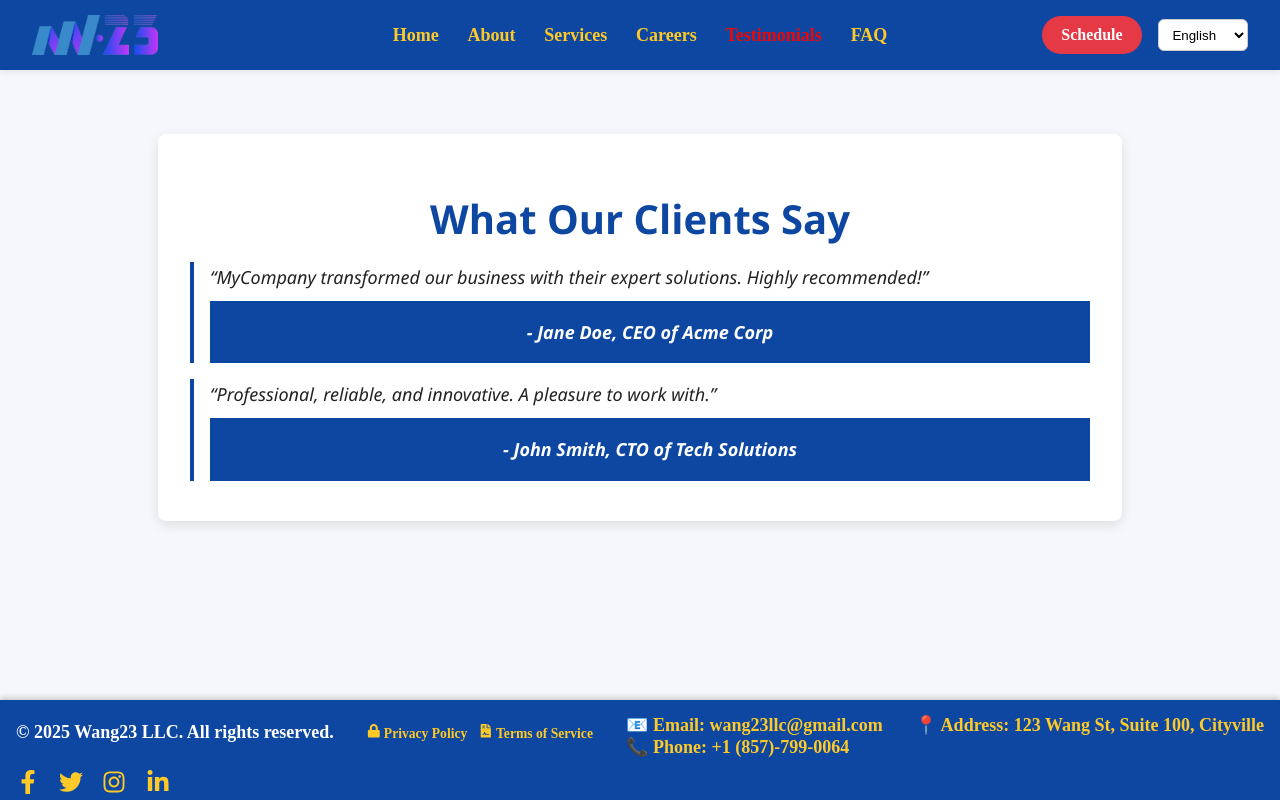
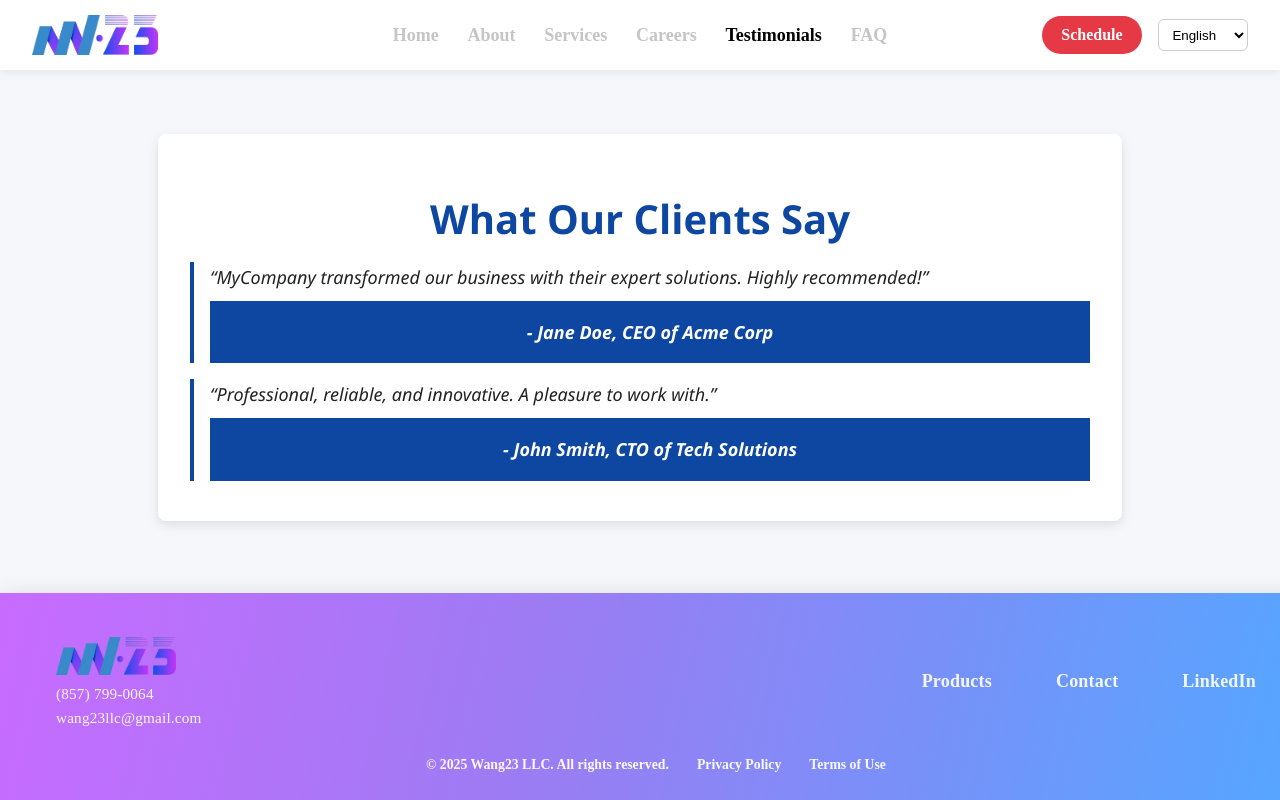
Before and after one commit to ZhengxuWangAndy/Wang23-Website, a React (Vite) app: page /testimonials in a window 1280 px wide. Built offline with nearby package versions, Linux system fonts and the light colour scheme.

Commit message:
modified Header and Footer components

```diff
--- a/src/components/Footer.tsx
+++ b/src/components/Footer.tsx
@@ -1,42 +1,39 @@
-import React from 'react';
-import { FaFacebookF, FaTwitter, FaInstagram, FaLinkedinIn, FaLock, FaFileContract } from 'react-icons/fa';
-
-import { Link } from 'react-router-dom';
-import '../styles/Footer.css';
+import React from "react";
+import { Link } from "react-router-dom";
+import logo from "../assets/images/logo.png";
+import "../styles/Footer.css";
 
 const Footer: React.FC = () => {
+  const year = new Date().getFullYear();
+
   return (
     <footer className="footer">
-      <p>© {new Date().getFullYear()} Wang23 LLC. All rights reserved.</p>
+      <div className="footer__inner">
+        <div className="footer__brand">
+          <img src={logo} alt="Wang23 LLC" className="footer__logo" />
+          <div className="footer__contact">
+            <a href="tel:+18577990064">(857) 799-0064</a>
+            <a href="mailto:wang23llc@gmail.com">wang23llc@gmail.com</a>
+          </div>
+        </div>
 
-      <div className="footer-links">
-        <Link to="/privacy-policy"><FaLock className="footer-icon" /> Privacy Policy</Link>
-        <Link to="/terms-of-service"><FaFileContract className="footer-icon" /> Terms of Service</Link>
+        <nav className="footer__nav" aria-label="Footer">
+          <ul>
+            <li><Link to="/products">Products</Link></li>
+            <li><Link to="/contact">Contact</Link></li>
+            <li>
+              <a href="https://www.linkedin.com/company/wang23" target="_blank" rel="noopener noreferrer">
+                LinkedIn
+              </a>
+            </li>
+          </ul>
+        </nav>
       </div>
 
-      <div className="footer-contact-wrapper">
-        <div className="footer-contact-info">
-          <p>📧 Email: <a href="mailto:wang23llc@gmail.com">wang23llc@gmail.com</a></p>
-          <p>📞 Phone: <a href="tel:+18577990064">+1 (857)-799-0064</a></p>
-        </div>
-        <div className="footer-contact-address">
-          <p>📍 Address: 123 Wang St, Suite 100, Cityville</p>
-        </div>
-      </div>
-
-      <div className="social-icons-vertical">
-        <a href="https://facebook.com" target="_blank" rel="noopener noreferrer" aria-label="Facebook">
-          <FaFacebookF />
-        </a>
-        <a href="https://twitter.com" target="_blank" rel="noopener noreferrer" aria-label="Twitter">
-          <FaTwitter />
-        </a>
-        <a href="https://instagram.com" target="_blank" rel="noopener noreferrer" aria-label="Instagram">
-          <FaInstagram />
-        </a>
-        <a href="https://linkedin.com" target="_blank" rel="noopener noreferrer" aria-label="LinkedIn">
-          <FaLinkedinIn />
-        </a>
+      <div className="footer__legal">
+        <span>© {year} Wang23 LLC. All rights reserved.</span>
+        <Link to="/privacy-policy">Privacy Policy</Link>
+        <Link to="/terms-of-service">Terms of Use</Link>
       </div>
     </footer>
   );
--- a/src/styles/Footer.css
+++ b/src/styles/Footer.css
@@ -1,210 +1,197 @@
+/* --- Footer wrapper --- */
 .footer {
-  position: flex;
-  top: auto;
-  bottom: 0;
-  left: 0;
-  width: 100vw;
-  background-color: #0d47a1;
-  color: white;
-  padding: 0.5rem 1rem;        /* Reduced vertical padding */
-  box-sizing: border-box;
+  width: 100%;
+  color: #fff;
+  background: linear-gradient(102deg, #c86bff 0%, #9b7cf3 42%, #53a7ff 100%);
+  border-radius: 12px;
+  box-shadow: 0 6px 24px rgba(0, 0, 0, 0.16),
+    inset 0 0 0 1px rgba(255, 255, 255, 0.06);
+  -webkit-font-smoothing: antialiased;
+  -moz-osx-font-smoothing: grayscale;
+}
+
+/* thin rails like the mock (softer + 1px) */
+.footer::before,
+.footer::after {
+  content: "";
+  display: block;
+  height: 1px;
+  background: rgba(255, 255, 255, 0.16);
+  border-radius: 12px;
+}
+
+/* left brand/contact | right nav */
+.footer__inner {
+  max-width: 1200px;
+  margin: 0 auto;
+  padding: 28px 24px 18px;
+  display: grid;
+  grid-template-columns: auto 1fr;
+  align-items: center;
+  gap: 24px;
+}
+
+/* Left: brand + contact */
+.footer__brand {
+  display: grid;
+  align-content: start;
+  justify-items: start;
+  gap: 10px;
+  text-align: left;
+}
+
+.footer__logo {
+  height: 38px;
+  width: auto;
+}
+
+.footer__contact {
+  display: grid;
+  gap: 6px;
+  font-size: 0.95rem;
+  font-weight: 500;
+  letter-spacing: 0.2px;
+  opacity: 0.95;
+}
+.footer__contact a {
+  color: #fff;
+  text-decoration: none;
+}
+.footer__contact a:hover {
+  text-decoration: underline;
+}
+.footer__nav {
+  justify-self: end;
+}
+.footer__nav ul {
+  display: grid;
+  grid-auto-flow: column;
+  gap: 64px;
+  list-style: none;
+  margin: 0;
+  padding: 0;
+  align-items: center;
+}
+.footer__nav a {
+  color: #fff;
+  text-decoration: none;
+  font-weight: 600;
+  letter-spacing: 0.2px;
+  opacity: 0.92;
+  transition: opacity 0.2s ease;
+}
+.footer__nav a:hover {
+  opacity: 1;
+}
+
+/* Legal row centered  */
+.footer__legal {
+  max-width: 1200px;
+  margin: 0 auto;
+  padding: 12px 24px 18px;
+  border-top: 1px solid rgba(255, 255, 255, 0.18);
   display: flex;
   flex-wrap: wrap;
+  gap: 28px;
+  justify-content: center;
   align-items: center;
-  justify-content: space-between;
-  font-size: 0.85rem;          /* Slightly smaller font size */
-  box-shadow: 0 -2px 6px rgba(0,0,0,0.2);
-  user-select: none;
-  max-height: 100px;           /* Reduced max height */
-  overflow: hidden;            /* Prevent overflow if content tries to expand */
+  font-size: 0.86rem;
+  font-weight: 600;
+  opacity: 0.95;
+}
+.footer__legal a {
+  color: #fff;
+  text-decoration: none;
+}
+.footer__legal a:hover {
+  text-decoration: underline;
+}
+.footer::before,
+.footer::after {
+  content: none !important; /* kills the top/bottom rails */
+  display: none !important;
 }
 
-.footer p {
-  margin: 0;
-  color: inherit;
-  text-decoration: none;
-  font-weight: 600;
-  transition: color 0.3s ease;
-  line-height: 1.1;            /* Tighter line height */
+.footer__legal {
+  border-top: 0 !important;
 }
-
-.footer-links {
-  display: flex;
-  gap: 0.75rem;                /* Reduced gap */
-  flex-wrap: wrap;             /* Wrap if needed on smaller screens */
+.footer {
+  box-shadow: 0 6px 24px rgba(0, 0, 0, 0.16) !important; /* outer only */
 }
-
-.footer-links a {
-  color: #ffca28;
-  text-decoration: none;
-  font-weight: 600;
-  transition: color 0.3s ease;
-  white-space: nowrap;         /* Prevent link wrapping */
-  font-size: 0.85rem;          /* Smaller font size for links */
-}
-
-.footer-links a:hover {
-  color: #f9a825;
-}
-
-/* Social icons container */
-.social-icons {
-  display: flex;
-  gap: 1rem;
-  align-items: center;
-}
-
-.social-icons a {
-  color: #ffca28;
-  transition: color 0.3s ease;
-  display: inline-flex;
-  align-items: center;
-  justify-content: center;
-  font-size: 1.6rem;          /* Slightly smaller than before */
-}
-
-.social-icons a:hover {
-  color: #f9a825;
-}
-
-.icon {
-  width: 20px;                 /* Slightly smaller icons */
-  height: 20px;
-  fill: currentColor;
-  transition: transform 0.3s ease;
-}
-
-.social-icons a:hover .icon {
-  transform: scale(1.1);
-}
-
-.footer-contact {
-  margin-top: 0.5rem;          /* Reduced top margin */
-  font-size: 0.75rem;          /* Smaller font size */
-  color: #ffca28;
-  display: flex;
-  flex-direction: column;
-  gap: 0.15rem;                /* Smaller gap */
-  line-height: 1.1;
-}
-
-.footer-contact a {
-  color: #f9a825;
-  color: inherit;
-  text-decoration: none;
-  font-weight: 500;
-}
-
-.footer-contact a:hover {
-  color: #f9a825;
-  text-decoration: none;
+.footer {
+  border-radius: 0;
 }
 
 /* Responsive */
-@media (max-width: 600px) {
-  .footer {
-    flex-direction: column;
-    gap: 0.5rem;
-    text-align: center;
-    max-height: none;          /* Let it expand naturally on small screens */
-    padding: 0.75rem 1rem;
-  }
-
-  .footer-links {
-    justify-content: center;
-    width: 100%;
-    gap: 0.5rem;
-  }
-
-  .social-icons {
-    justify-content: center;
-    width: 100%;
-    margin-top: 0.25rem;
-  }
-
-  .footer-contact {
-    align-items: center;
-    text-align: center;
-    margin-top: 0.5rem;
-    gap: 0.2rem;
+/* Slightly tighten spacing on medium screens */
+@media (max-width: 1024px) {
+  .footer__nav ul {
+    gap: 40px;
   }
 }
 
-/* Horizontal social icons container renamed for clarity */
-.social-icons-vertical {
-  display: flex;
-  flex-direction: row;
-  gap: 1.2rem;
-  margin-top: 0.75rem;
-  justify-content: center;
-  align-items: center;
+/* Single-column layout, centered nav on tablets */
+@media (max-width: 820px) {
+  .footer__inner {
+    grid-template-columns: 1fr;
+    gap: 18px;
+    text-align: center;
+  }
+  .footer__brand {
+    justify-items: center;
+    text-align: center;
+  }
+  .footer__nav {
+    justify-self: center;
+  }
+  .footer__nav ul {
+    gap: 24px;
+  }
+  .footer {
+    --footer-h: 140px;
+  }
 }
 
-.social-icons-vertical a {
-  color: #ffca28;
-  font-size: 1.5rem;
-  transition: color 0.3s ease;
+/* small phones */
+@media (max-width: 560px) {
+  .footer__nav ul {
+    grid-auto-flow: row;
+    justify-items: center;
+    gap: 10px;
+  }
+  .footer__nav a {
+    display: inline-block;
+    padding: 6px 8px;
+    font-size: 0.95rem;
+  }
+
+  /* Allow more vertical space for stacked content */
+  .footer {
+    --footer-h: 180px;
+  }
 }
 
-.social-icons-vertical a:hover {
-  color: #f9a825;
-}
-.footer-contact-wrapper {
-  display: flex;
-  justify-content: space-between;
-  gap: 2rem;
-  margin-top: 0.5rem;
-  flex-wrap: wrap;
-  color: #ffca28;
-  font-size: 0.75rem;
-  font-weight: 500;
+/* Very narrow devices */
+@media (max-width: 380px) {
+  .footer {
+    --footer-h: 210px;
+  }
 }
 
-
-.footer-contact-info,
-.footer-contact-address {
-  display: flex;
-  flex-direction: column;
-  gap: 0.15rem;
-  min-width: 200px;
-  align-items: flex-start;
-  color: #ffca28;
-
-}
-.footer-contact-info a {
-  color: #ffca28 !important; /* Material Red 600 */
-  text-decoration: none;
-  font-weight: 600;
-}
-.footer-contact-info a:hover {
-  color: #b71c1c !important; /* Darker red on hover */
-  text-decoration: underline;
-}
-
-  .footer-contact {
-    align-items: flex-start;
-    text-align: left;
-    margin-top: 0.5rem;
-    gap: 0.2rem;
+@media (max-width: 780px) {
+  .footer__inner {
+    grid-template-columns: 1fr;
+    gap: 18px;
   }
-
-.footer-contact a:hover {
-  color: #f9a825;
-  text-decoration: none;
-}
-
-/* Responsive for small screens */
-@media (max-width: 600px) {
-  .footer-contact-wrapper {
-    flex-direction: column;
-    gap: 0.5rem;
-    align-items: center;
+  .footer__brand {
+    justify-items: center;
     text-align: center;
   }
-
-  .footer-contact-info,
-  .footer-contact-address {
-    min-width: auto;
-
+  .footer__nav {
+    justify-self: center;
+  }
+  .footer__nav ul {
+    grid-auto-flow: row;
+    gap: 14px;
   }
 }
--- a/src/styles/Navbar.css
+++ b/src/styles/Navbar.css
@@ -4,9 +4,9 @@
   justify-content: space-between;
   padding: 0 2rem;
   height: 70px;
-  background-color: #0d47a1;
-  box-shadow: 0 2px 8px rgba(0,0,0,0.08);
-  font-family: 'Comfortaa', cursive;
+  background-color: white;
+  box-shadow: 0 2px 8px rgba(0, 0, 0, 0.08);
+  font-family: "Comfortaa", cursive;
 }
 
 /* Left */
@@ -35,12 +35,12 @@
 }
 .navbar-links li a {
   text-decoration: none;
-  color: #ffca28;
+  color: #c5c5c5;
   font-weight: 700;
   transition: color 0.3s;
 }
 .navbar-links li a.active {
-  color: #ec0707;
+  color: #000000;
   font-weight: 700;
 }
 
@@ -71,7 +71,107 @@
   background-color: #fff;
 }
 .company-logo {
-  height: 40px; /* adjust as needed */
+  height: 40px;
   width: auto;
   display: block;
 }
+/* ------- Mobile toggle (hidden on desktop) ------- */
+.navbar-toggle {
+  display: none;
+  border: 0;
+  background: transparent;
+  padding: 8px;
+  margin-left: auto;
+  cursor: pointer;
+  outline-offset: 2px;
+}
+.navbar-toggle .bar {
+  display: block;
+  width: 24px;
+  height: 2px;
+  background: #222;
+  margin: 5px 0;
+  transition: transform 0.25s ease, opacity 0.25s ease;
+}
+
+/* X animation */
+.navbar.is-open .navbar-toggle .bar:nth-child(1) {
+  transform: translateY(7px) rotate(45deg);
+}
+.navbar.is-open .navbar-toggle .bar:nth-child(2) {
+  opacity: 0;
+}
+.navbar.is-open .navbar-toggle .bar:nth-child(3) {
+  transform: translateY(-7px) rotate(-45deg);
+}
+
+/* Wrap center+right so we can slide them on mobile */
+.navbar-menu {
+  display: contents; /* desktop keeps existing layout */
+}
+
+/* ------- Responsive rules ------- */
+@media (max-width: 900px) {
+  .navbar {
+    position: sticky;
+    top: 0;
+    z-index: 1000; /* stays visible while scrolling */
+    height: 64px;
+    padding: 0 1rem;
+  }
+
+  .navbar-toggle {
+    display: inline-block;
+  }
+
+  .navbar-menu {
+    position: absolute;
+    left: 0;
+    right: 0;
+    top: 64px; /* navbar height */
+    background: #fff;
+    box-shadow: 0 8px 24px rgba(0, 0, 0, 0.12);
+    border-bottom: 1px solid rgba(0, 0, 0, 0.06);
+    transform: translateY(-16px);
+    opacity: 0;
+    pointer-events: none;
+    transition: opacity 0.2s ease, transform 0.2s ease;
+  }
+  .navbar.is-open .navbar-menu {
+    transform: translateY(0);
+    opacity: 1;
+    pointer-events: auto;
+  }
+
+  .navbar-center,
+  .navbar-right {
+    flex: none;
+    width: 100%;
+    display: grid;
+    justify-items: center;
+    padding: 12px 16px;
+    gap: 12px;
+  }
+
+  .navbar-links {
+    flex-direction: column;
+    gap: 10px;
+  }
+  .navbar-links li a {
+    font-size: 1rem;
+    color: #333;
+  }
+  .navbar-links li a.active {
+    color: #111;
+  }
+
+  .schedule-button {
+    width: 100%;
+    text-align: center;
+    padding: 0.7rem 1rem;
+  }
+
+  .language-dropdown {
+    width: 100%;
+  }
+}
```
